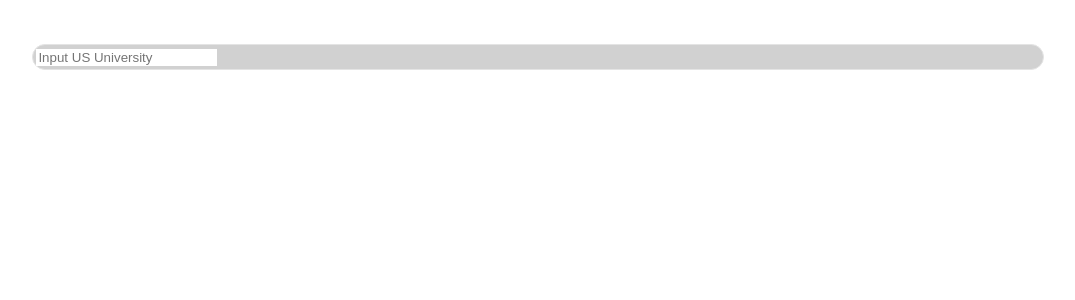
After one commit to theriley106/OurCampusCodes, a Flask app: template templates/searchBox.html in a window 1280 px wide. The commit adds this page. Shown: the top 300 px of the page, without its empty margins (102-1177 px from the left). Run offline with Flask 2, Linux system fonts and the light colour scheme; the template is opened without the code that fills it, so the values that code supplies are empty.

```diff
--- /dev/null
+++ b/templates/searchBox.html
@@ -0,0 +1,91 @@
+<style>
+.input-group .form-control:not(:first-child):not(:last-child), .input-group-addon:not(:first-child):not(:last-child), .input-group-btn:not(:first-child):not(:last-child) {
+  border-radius: 15px !important;
+}
+.col-md-6 {
+        width: 80% !important;
+        margin: auto;
+    }
+
+#custom-search-input{
+    padding: 3px;
+    border: solid 1px #E4E4E4;
+    border-radius: 15px !important;
+    background-color: #d1d1d1 !important;
+}
+
+#custom-search-input input{
+    border: 0;
+    box-shadow: none;
+}
+
+#custom-search-input button{
+    margin: 2px 0 0 0;
+    background: none;
+    box-shadow: none;
+    border: 0;
+    color: #666666;
+    padding: 0 8px 0 10px;
+    border-left: solid 1px #ccc;
+}
+
+#custom-search-input button:hover{
+    border: 0;
+    box-shadow: none;
+    border-left: solid 1px #ccc;
+}
+
+#custom-search-input .glyphicon-search{
+    font-size: 23px;
+}
+
+.col-md-1, .col-md-10, .col-md-11, .col-md-12, .col-md-2, .col-md-3, .col-md-4, .col-md-5, .col-md-6, .col-md-7, .col-md-8, .col-md-9 {
+  float: none;
+}
+
+ #my_button{
+          position:absolute;
+          bottom:2%;
+          color: #fff;
+          background-color: #4d90fe;
+          padding: 11px;
+
+          border: 1px solid transparent;
+          border-radius: 2px;
+          box-sizing: border-box;
+          -moz-box-sizing: border-box;
+
+          outline: none;
+          box-shadow: 0 2px 6px rgba(0, 0, 0, 0.3);
+          alignment-baseline:central;
+          width:90%;
+          left:5%;
+          text-align:center;
+          text-decoration:none;
+
+
+          margin:0px auto;}
+
+
+         #my_button:hover{
+             background-color:#3B6EC2;}
+
+</style>
+<div class="col-md-6">
+  <br><br>
+  <div id="custom-search-input">
+      <div class="input-group col-md-12" id="locationField">
+          <input type="text" id="autocomplete" name="address" class="form-control input-lg flipthis-highlight" placeholder="Input US University">
+          <span class="input-group-btn">
+              <button class="btn btn-info btn-lg">
+                  <i class="glyphicon glyphicon-search"></i>
+              </button>
+              </span>
+
+
+          </div>
+
+
+      </div>
+
+</div>
```
Also changed, not shown: templates/index.html (+17 -34 lines), templates/modal.html (added, +30 -0 lines).
